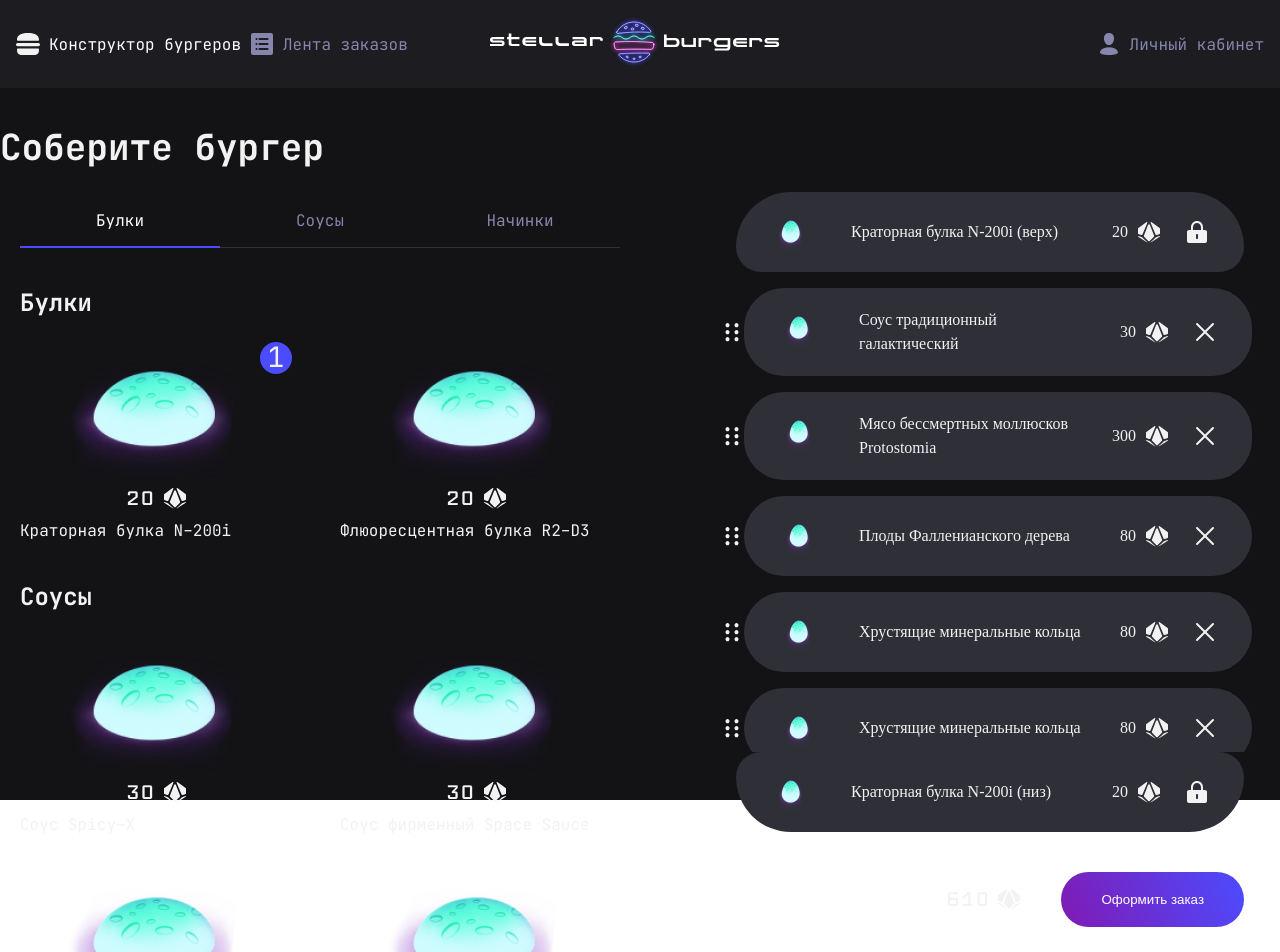
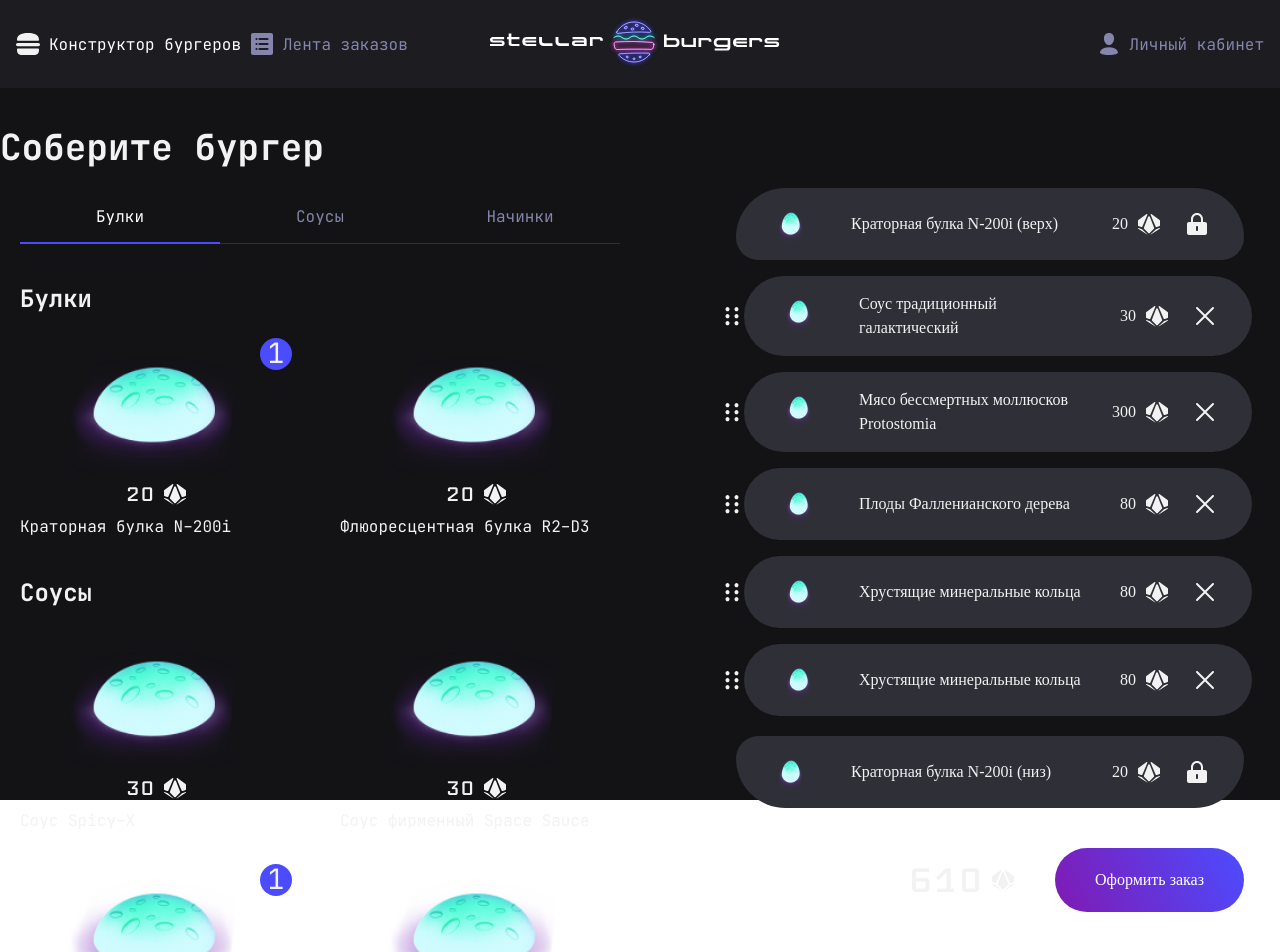
Before and after one commit to roobx/sb, a React (Create React App) app: page / in a window 1280 px wide. Shown: the top 952 px of the page. Built offline with nearby package versions, Linux system fonts and the light colour scheme.

Commit message:
фикс вёрстки согласно нового дизайна

```diff
--- a/public/index.html
+++ b/public/index.html
@@ -3,7 +3,7 @@
   <head>
     <meta charset="utf-8" />
     <link rel="icon" href="%PUBLIC_URL%/favicon.ico" />
-    <meta name="viewport" content="width=device-width, initial-scale=1" />
+    <meta name="viewport" content="width=device-width, initial-scale=1, minimum-scale=1" />
     <meta name="theme-color" content="#000000" />
     <meta
       name="description"
--- a/src/burger-ui/ui/button.css
+++ b/src/burger-ui/ui/button.css
@@ -27,6 +27,9 @@
 
 .button_size_large {
 	padding: 20px 40px;
+	font-family: JetBrains Mono;
+	font-size: 16px;
+	line-height: 24px;
 }
 .button_size_medium {
 	padding: 16px 40px;
--- a/src/burger-ui/ui/constructor_element.css
+++ b/src/burger-ui/ui/constructor_element.css
@@ -1,5 +1,5 @@
 .constructor-element {
-    padding: 20px 35px;
+    padding: 16px 35px;
     display: inline-block;
     border-radius: var(--common-border-radius-s);
     background: var(--background-element);
--- a/src/components/App/App.css
+++ b/src/components/App/App.css
@@ -10,6 +10,7 @@
   width: 1312px;
   margin-left: auto;
   margin-right: auto;
+  margin-bottom: 20px;
 }
 
 .main {
--- a/src/components/App/App.jsx
+++ b/src/components/App/App.jsx
@@ -7,7 +7,7 @@ function App() {
   return (
     <div className="app">
       <AppHeader />
-      <h1 className="app__title text text_type_main-large mt-5 mb-3">Соберите бургер</h1>
+      <h1 className="app__title text text_type_main-large mt-5">Соберите бургер</h1>
       <main className="main">
         <BurgerIngredients />
         <BurgerConstructor />
--- a/src/components/BurgerConstructor/BurgerConstructor.css
+++ b/src/components/BurgerConstructor/BurgerConstructor.css
@@ -4,7 +4,7 @@
 }
 
 .burger-constructor__elements {
-  max-height: 464px;
+  max-height: 444px;
   overflow-y: scroll;
   list-style-type: none;
   margin: 0;
@@ -25,4 +25,13 @@
 
 .burger-constructor__cost {
   display: flex;
+  align-items: center;
 }
+
+.burger-constructor__text {
+  font-family: Iceland;
+  font-style: normal;
+  font-weight: normal;
+  font-size: 48px;
+  line-height: 36px;
+}
--- a/src/components/BurgerConstructor/BurgerConstructor.jsx
+++ b/src/components/BurgerConstructor/BurgerConstructor.jsx
@@ -32,13 +32,17 @@ class BurgerConstructor extends React.Component {
             <DragIcon />
             <ConstructorElement text='Хрустящие минеральные кольца' price={80} thumbnail={img} />
           </li>
+          <li className='burger-constructor__element mr-1'>
+            <DragIcon />
+            <ConstructorElement text='Хрустящие минеральные кольца' price={80} thumbnail={img} />
+          </li>
         </ul>
-        <div className='burger-constructor__element mr-2'>
+        <div className='burger-constructor__element mt-2 mr-2'>
           <ConstructorElement type='bottom' isLocked text='Краторная булка N-200i (низ)' price={20} thumbnail={img} />
         </div>
         <div className='burger-constructor__total mt-5 mr-2'>
           <div className='burger-constructor__cost mr-5'>
-            <p className='text text_type_digits-default mr-1'>610</p>
+            <p className='text burger-constructor__text mr-1'>610</p>
             <CurrencyIcon />
           </div>
           <Button type='primary' size='large' children='Оформить заказ' />
--- a/src/components/BurgerIngredients/BurgerIngredients.jsx
+++ b/src/components/BurgerIngredients/BurgerIngredients.jsx
@@ -39,7 +39,7 @@ class BurgerIngredients extends React.Component {
           </div>
           <h3 className='text text_type_main-medium mt-5 mb-3'>Соусы</h3>
           <div className='burger-ingredients__items'>
-          <article className='burger-ingredients__article'>
+            <article className='burger-ingredients__article'>
               <img className='burger-ingredients__img' src={img} alt='картинка ингредиента.' />
               <div className='burger-ingredients__cost mt-1 mb-1'>
                 <p className='text text_type_digits-default mr-1'>30</p>
@@ -56,6 +56,7 @@ class BurgerIngredients extends React.Component {
               <p className='text text_type_main-default'>Соус фирменный Space Sauce</p>
             </article>
             <article className='burger-ingredients__article'>
+              <Counter count='1' />
               <img className='burger-ingredients__img' src={img} alt='картинка ингредиента.' />
               <div className='burger-ingredients__cost mt-1 mb-1'>
                 <p className='text text_type_digits-default mr-1'>30</p>
@@ -76,7 +77,6 @@ class BurgerIngredients extends React.Component {
           <h3 className='text text_type_main-medium mt-5 mb-3'>Начинки</h3>
           <div className='burger-ingredients__items'>
             <article className='burger-ingredients__article'>
-              <Counter count='1' />
               <img className='burger-ingredients__img' src={img} alt='картинка ингредиента.' />
               <div className='burger-ingredients__cost mt-1 mb-1'>
                 <p className='text text_type_digits-default mr-1'>20</p>
```
